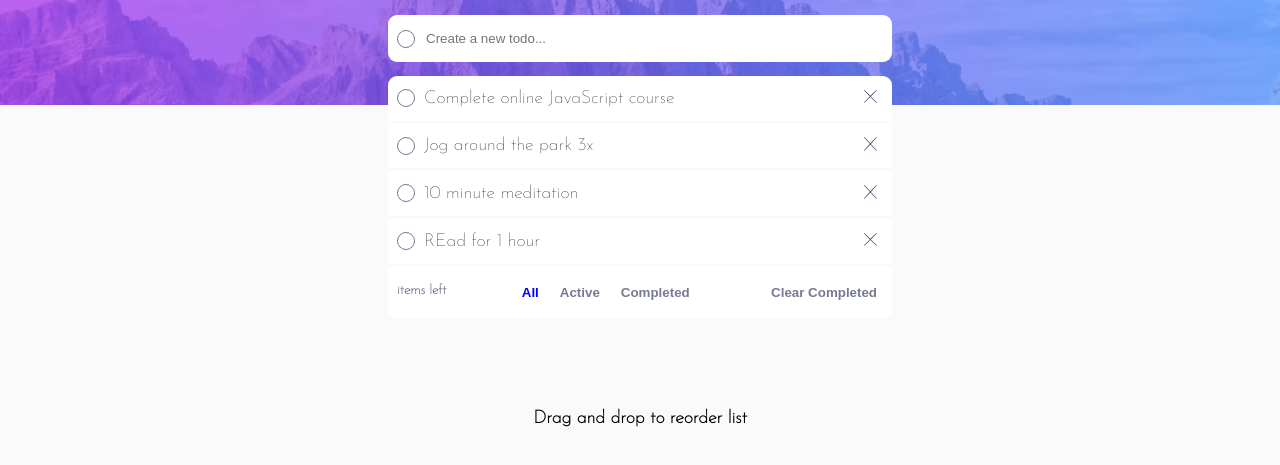
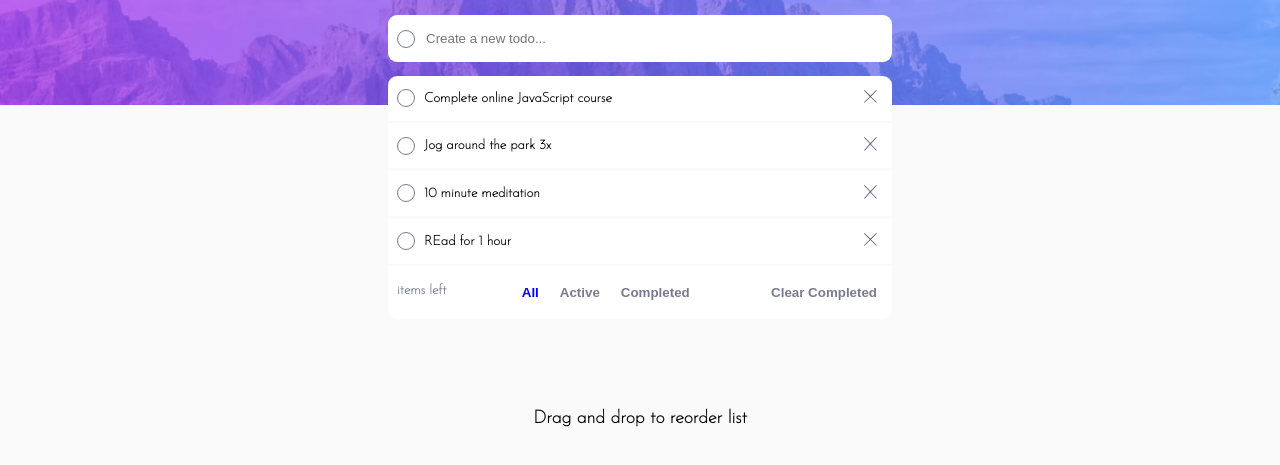
Before and after one commit to roc2246/todo-app__FEM, a website: page index.html in a window 1280 px wide. Shown: the part 75-540 px from the top of the page. Drawn offline with Linux system fonts and the light colour scheme; a web font is replaced by a local one.

Commit message:
Fixed paragraph font

```diff
--- /dev/null
+++ b/sass/base/_reset.scss
@@ -0,0 +1,4 @@
+p {
+    font-size: .75rem;
+    font-weight: $font-weight-bolder;
+}
```
Also changed, not shown: css/style.css.
